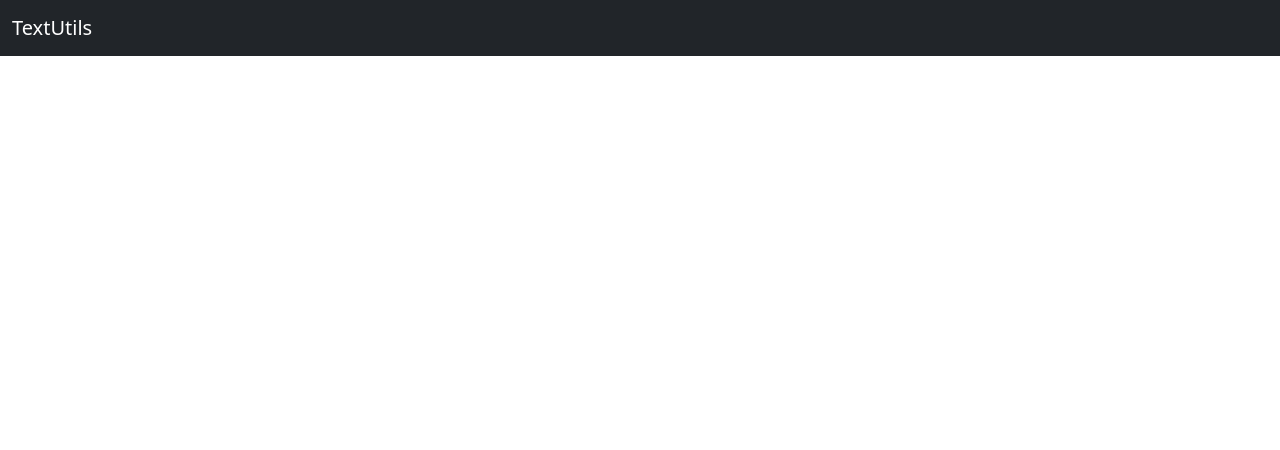
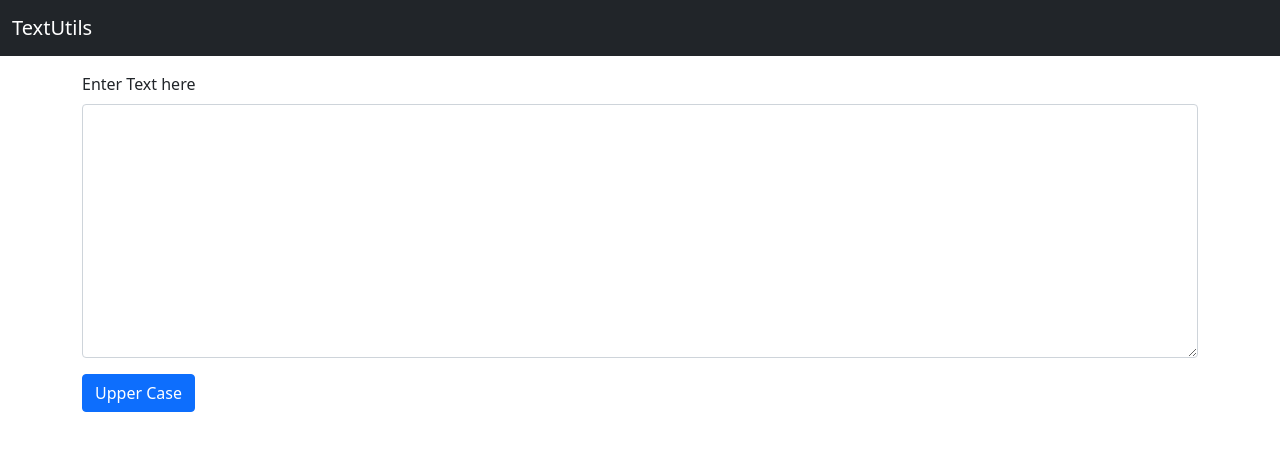
Before and after one commit to cybersaksham/React-Textutils, a React (Create React App) app: page / in a window 1280 px wide. Shown: the top 450 px of the page. Built offline with nearby package versions, Linux system fonts and the light colour scheme.

Commit message:
form component created

```diff
--- a/src/App.js
+++ b/src/App.js
@@ -1,9 +1,11 @@
 import Navbar from "./components/Navbar";
+import Form from "./components/Form";
 
 function App() {
   return (
     <>
       <Navbar title="TextUtils" />
+      <Form />
     </>
   );
 }
--- /dev/null
+++ b/src/components/Form.js
@@ -0,0 +1,15 @@
+import React from "react";
+
+export default function Form() {
+  return (
+    <div className="container my-3">
+      <div className="mb-3">
+        <label htmlFor="myText" className="form-label">
+          Enter Text here
+        </label>
+        <textarea className="form-control" id="myText" rows="10"></textarea>
+      </div>
+      <button className="btn btn-primary">Upper Case</button>
+    </div>
+  );
+}
```
